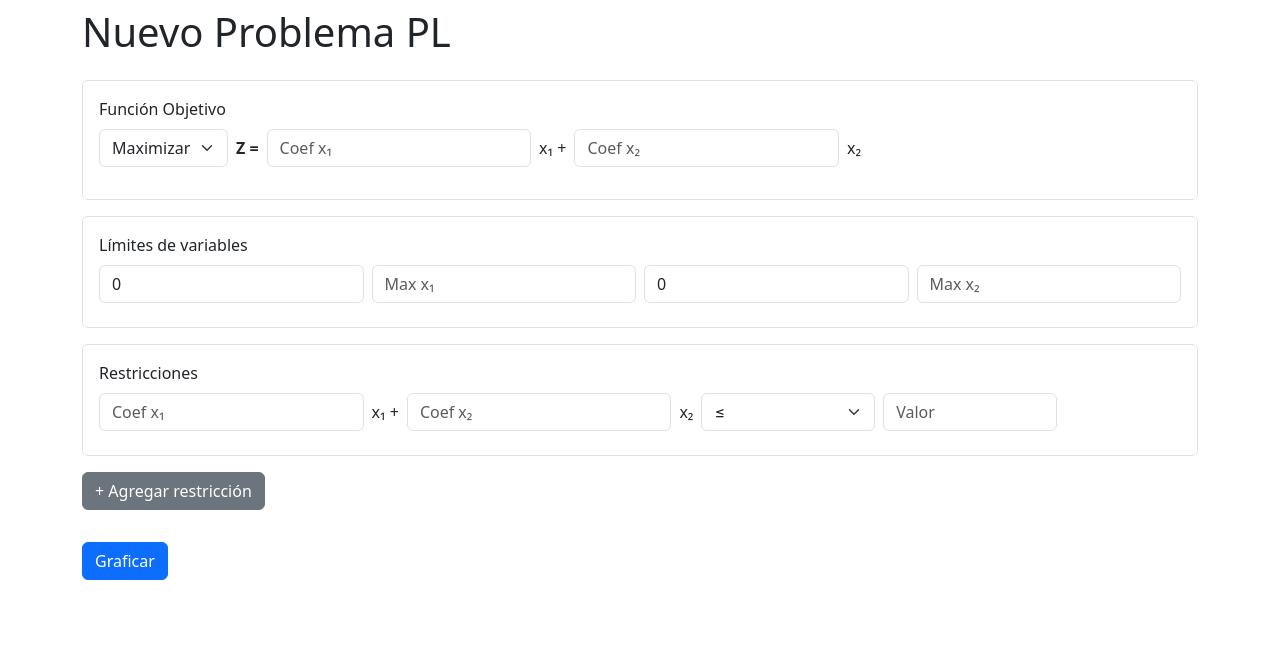
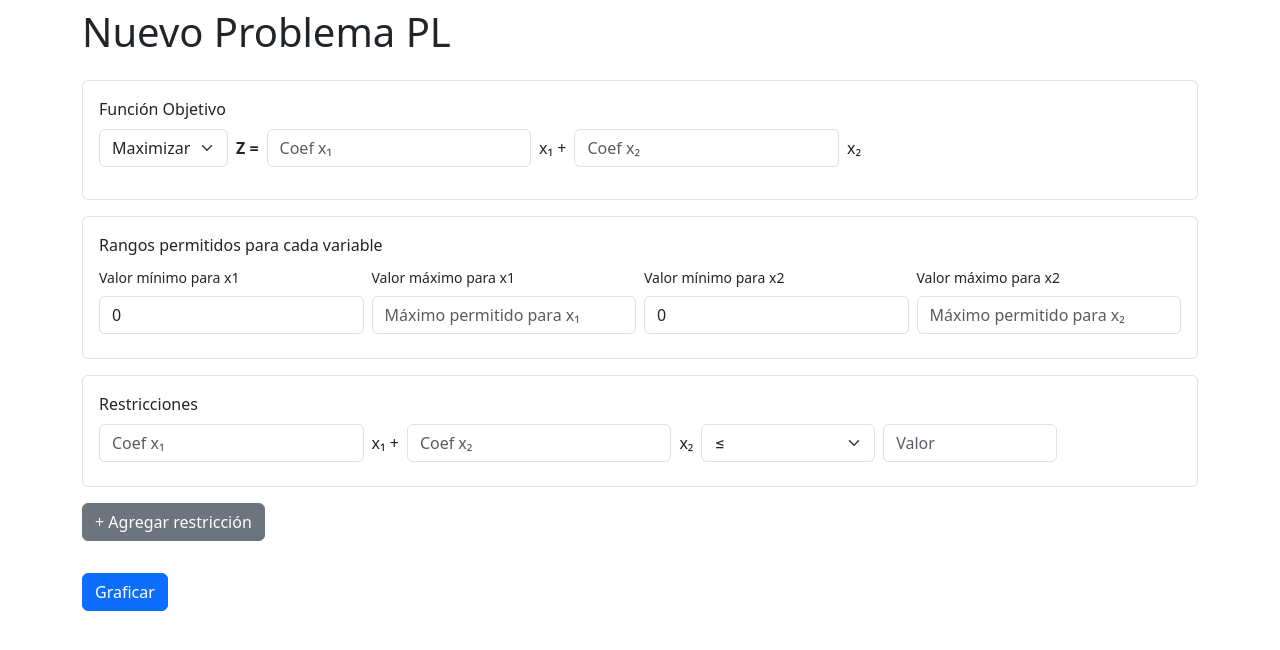
Before and after one commit to YANA021/MOP-METODO-GRAFICO, a Django app: page /metodo-grafico/ in a window 1280 px wide. Shown: the part 56-706 px from the top of the page. Run offline with Django 5.2, Linux system fonts and the light colour scheme; the visitor is signed in with stand-in values (Sample User, id 1).

Commit message:
Improve variable bounds labels

```diff
--- a/Grafica_app/forms.py
+++ b/Grafica_app/forms.py
@@ -25,33 +25,33 @@ class ProblemaPLForm(forms.Form):
         ),
     )
     x1_min = forms.FloatField(
-        label="Límite inferior x1",
+        label="Valor mínimo para x1",
         required=False,
         initial=0,
         widget=forms.NumberInput(
-            attrs={"class": "form-control", "placeholder": "Min x₁"}
+            attrs={"class": "form-control", "placeholder": "Mínimo permitido para x₁"}
         ),
     )
     x1_max = forms.FloatField(
-        label="Límite superior x1",
+        label="Valor máximo para x1",
         required=False,
         widget=forms.NumberInput(
-            attrs={"class": "form-control", "placeholder": "Max x₁"}
+            attrs={"class": "form-control", "placeholder": "Máximo permitido para x₁"}
         ),
     )
     x2_min = forms.FloatField(
-        label="Límite inferior x2",
+        label="Valor mínimo para x2",
         required=False,
         initial=0,
         widget=forms.NumberInput(
-            attrs={"class": "form-control", "placeholder": "Min x₂"}
+            attrs={"class": "form-control", "placeholder": "Mínimo permitido para x₂"}
         ),
     )
     x2_max = forms.FloatField(
-        label="Límite superior x2",
+        label="Valor máximo para x2",
         required=False,
         widget=forms.NumberInput(
-            attrs={"class": "form-control", "placeholder": "Max x₂"}
+            attrs={"class": "form-control", "placeholder": "Máximo permitido para x₂"}
         ),
     )
     restricciones = forms.CharField(widget=forms.HiddenInput())
--- a/templates/nuevo_problema.html
+++ b/templates/nuevo_problema.html
@@ -37,18 +37,22 @@
   </div>
 
   <div class="border p-3 rounded">
-    <label class="form-label">Límites de variables</label>
+    <label class="form-label">Rangos permitidos para cada variable</label>
     <div class="row g-2 mb-2">
       <div class="col-6 col-md-3">
+        <label class="form-label small" for="{{ form.x1_min.id_for_label }}">{{ form.x1_min.label }}</label>
         {{ form.x1_min }}
       </div>
       <div class="col-6 col-md-3">
+        <label class="form-label small" for="{{ form.x1_max.id_for_label }}">{{ form.x1_max.label }}</label>
         {{ form.x1_max }}
       </div>
       <div class="col-6 col-md-3">
+        <label class="form-label small" for="{{ form.x2_min.id_for_label }}">{{ form.x2_min.label }}</label>
         {{ form.x2_min }}
       </div>
       <div class="col-6 col-md-3">
+        <label class="form-label small" for="{{ form.x2_max.id_for_label }}">{{ form.x2_max.label }}</label>
         {{ form.x2_max }}
       </div>
     </div>
```
